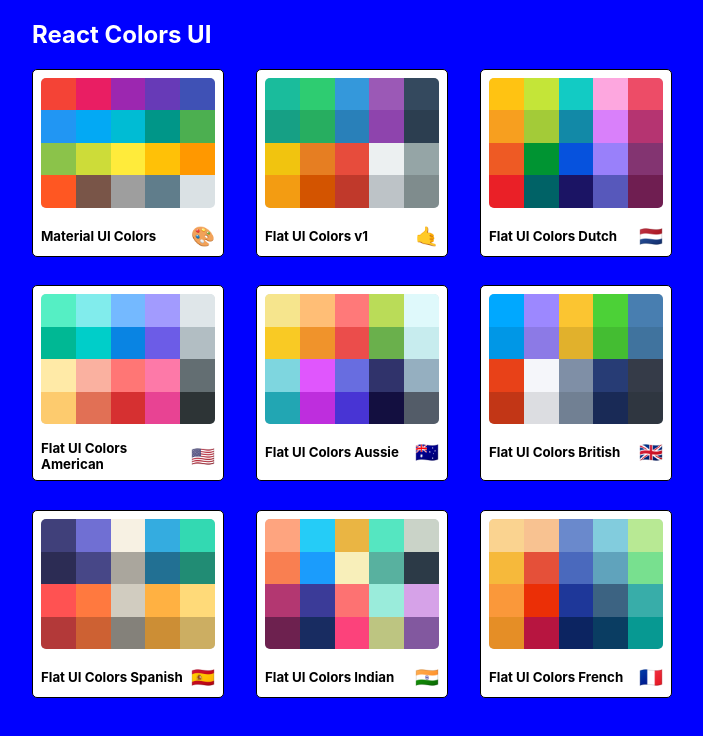
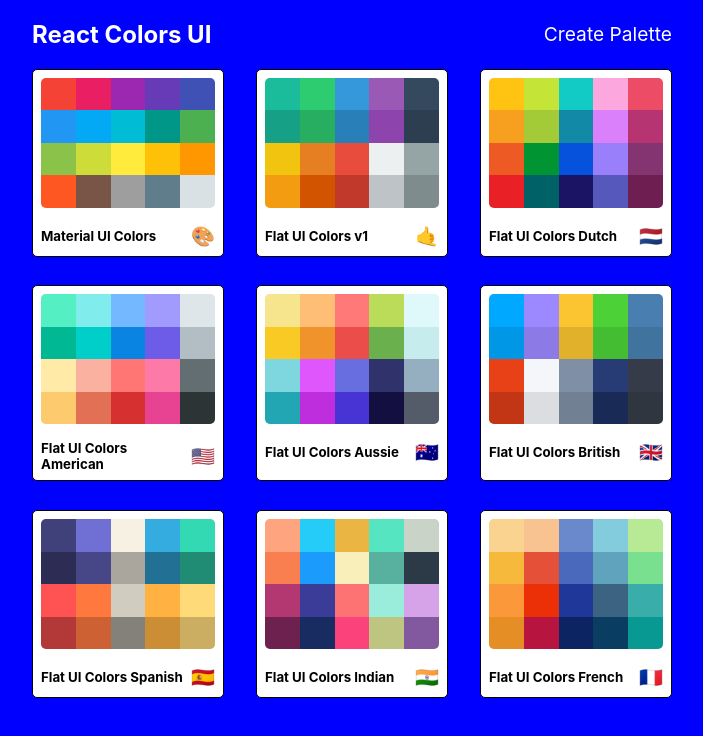
Before and after one commit to benson338/ReactColors-UI, a React (Create React App) app: page / in a window 1280 px wide. Shown: the top 736 px of the page, without its empty margins (288-991 px from the left). Built offline with nearby package versions, Linux system fonts and the light colour scheme.

Commit message:
modified material ui Drawer template

```diff
--- a/src/App.js
+++ b/src/App.js
@@ -1,5 +1,6 @@
 import { Route, Routes, useParams } from 'react-router-dom';
 import './App.css';
+import NewPaletteForm from './components/NewPaletteForm';
 import Palette from './components/Palette';
 import PaletteList from './components/PaletteList';
 import SingleColorPalette from './components/SingleColorPalette';
@@ -29,6 +30,7 @@
         path="/palette/:paletteId/:colorId"
         element={<SinglePaletteWrapper />}
       />
+      <Route path="/palette/new" element={<NewPaletteForm />} />
     </Routes>
   );
 }
--- /dev/null
+++ b/src/components/NewPaletteForm.js
@@ -0,0 +1,119 @@
+import { styled } from '@mui/material/styles';
+import Box from '@mui/material/Box';
+import Drawer from '@mui/material/Drawer';
+import CssBaseline from '@mui/material/CssBaseline';
+import MuiAppBar from '@mui/material/AppBar';
+import Toolbar from '@mui/material/Toolbar';
+import Typography from '@mui/material/Typography';
+import Divider from '@mui/material/Divider';
+import IconButton from '@mui/material/IconButton';
+import MenuIcon from '@mui/icons-material/Menu';
+import ChevronLeftIcon from '@mui/icons-material/ChevronLeft';
+import { useState } from 'react';
+
+const drawerWidth = 240;
+
+const Main = styled('main', { shouldForwardProp: (prop) => prop !== 'open' })(
+  ({ theme, open }) => ({
+    flexGrow: 1,
+    padding: theme.spacing(3),
+    transition: theme.transitions.create('margin', {
+      easing: theme.transitions.easing.sharp,
+      duration: theme.transitions.duration.leavingScreen,
+    }),
+    marginLeft: `-${drawerWidth}px`,
+    ...(open && {
+      transition: theme.transitions.create('margin', {
+        easing: theme.transitions.easing.easeOut,
+        duration: theme.transitions.duration.enteringScreen,
+      }),
+      marginLeft: 0,
+    }),
+  })
+);
+
+const AppBar = styled(MuiAppBar, {
+  shouldForwardProp: (prop) => prop !== 'open',
+})(({ theme, open }) => ({
+  transition: theme.transitions.create(['margin', 'width'], {
+    easing: theme.transitions.easing.sharp,
+    duration: theme.transitions.duration.leavingScreen,
+  }),
+  ...(open && {
+    width: `calc(100% - ${drawerWidth}px)`,
+    marginLeft: `${drawerWidth}px`,
+    transition: theme.transitions.create(['margin', 'width'], {
+      easing: theme.transitions.easing.easeOut,
+      duration: theme.transitions.duration.enteringScreen,
+    }),
+  }),
+}));
+
+const DrawerHeader = styled('div')(({ theme }) => ({
+  display: 'flex',
+  alignItems: 'center',
+  padding: theme.spacing(0, 1),
+  // necessary for content to be below app bar
+  ...theme.mixins.toolbar,
+  justifyContent: 'flex-end',
+}));
+
+function NewPaletteForm() {
+  // const theme = useTheme();
+  const [open, setOpen] = useState(false);
+
+  const handleDrawerOpen = () => {
+    setOpen(true);
+  };
+
+  const handleDrawerClose = () => {
+    setOpen(false);
+  };
+
+  return (
+    <Box sx={{ display: 'flex' }}>
+      <CssBaseline />
+      <AppBar position="fixed" open={open}>
+        <Toolbar>
+          <IconButton
+            color="inherit"
+            aria-label="open drawer"
+            onClick={handleDrawerOpen}
+            edge="start"
+            sx={{ mr: 2, ...(open && { display: 'none' }) }}
+          >
+            <MenuIcon />
+          </IconButton>
+          <Typography variant="h6" noWrap component="div">
+            Persistent drawer
+          </Typography>
+        </Toolbar>
+      </AppBar>
+      <Drawer
+        sx={{
+          width: drawerWidth,
+          flexShrink: 0,
+          '& .MuiDrawer-paper': {
+            width: drawerWidth,
+            boxSizing: 'border-box',
+          },
+        }}
+        variant="persistent"
+        anchor="left"
+        open={open}
+      >
+        <DrawerHeader>
+          <IconButton onClick={handleDrawerClose}>
+            <ChevronLeftIcon />
+          </IconButton>
+        </DrawerHeader>
+        <Divider />
+      </Drawer>
+      <Main open={open}>
+        <DrawerHeader />
+      </Main>
+    </Box>
+  );
+}
+
+export default NewPaletteForm;
--- a/src/components/PaletteList.js
+++ b/src/components/PaletteList.js
@@ -1,5 +1,6 @@
 import MiniPalette from './MiniPalette';
 import styled from '@emotion/styled';
+import { Link } from 'react-router-dom';
 
 function PaletteList({ palettes }) {
   return (
@@ -7,6 +8,7 @@
       <Container>
         <nav className="nav">
           <h1>React Colors UI</h1>
+          <Link to="/palette/new">Create Palette</Link>
         </nav>
         <div className="palettes">
           {palettes.map((palette) => (
@@ -36,8 +38,15 @@
   .nav {
     display: flex;
     width: 100%;
-    jusity-content: space-between;
+    justify-content: space-between;
+    align-items: center;
     color: white;
+
+    a {
+      color: white;
+      font-size: 1.2rem;
+      text-decoration: none;
+    }
   }
 
   .palettes {
```
